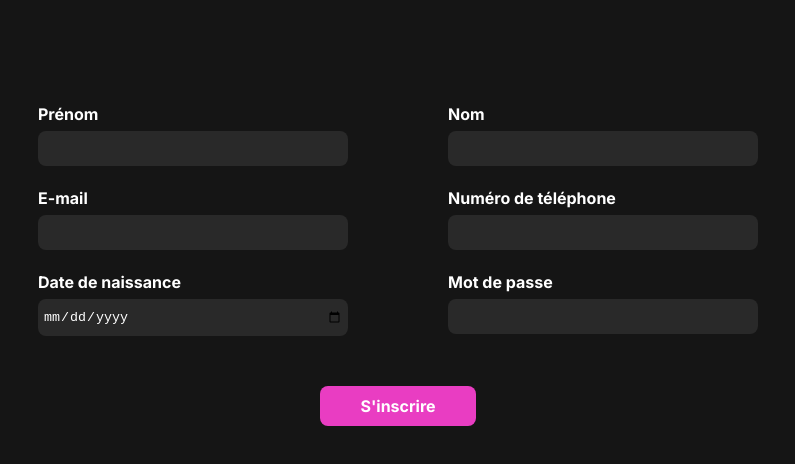
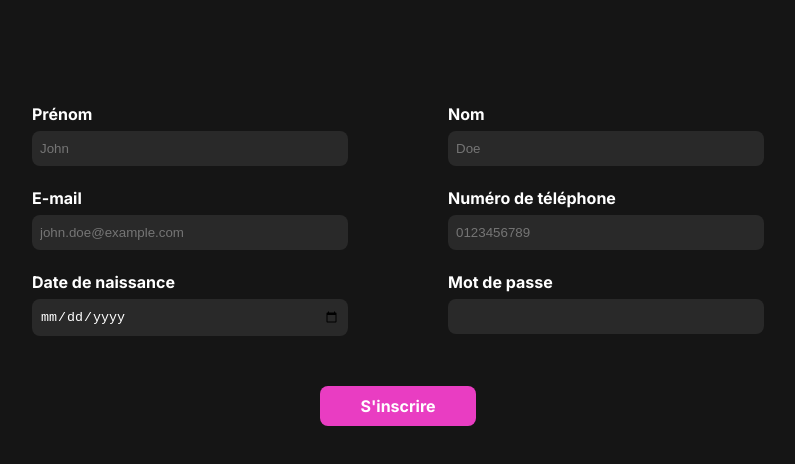
Before and after one commit to Cxlxst/proLinker, a React (Vite) app in the folder Frontend/: page /register in a window 1280 px wide. Shown: the top 464 px of the page, without its empty margins (242-1037 px from the left). Built offline with nearby package versions, Linux system fonts and the light colour scheme.

Commit message:
update rows/columns

```diff
--- a/Frontend/src/App.css
+++ b/Frontend/src/App.css
@@ -53,6 +53,11 @@ body{
   background-color: #151515;
   color: #FFFFFF;
 
+  b{
+    color: #E93DC2;
+    font-weight: 800;
+  }
+
   button{
     border: none;
     padding: 10px 40px;
@@ -95,7 +100,7 @@ body{
   input{
     border: none;
     border-radius: 8px;
-    padding: 10px 5px;
+    padding: 10px 8px;
     width: 300px;
     background-color: #292929;
     color: #FFFFFF;
@@ -115,4 +120,13 @@ body{
 
     transition: 0.5s;
   }
+
+  .row{
+    display: flex;
+    flex-direction: row;
+
+    div{
+      margin: 0px 50px;
+    }
+  }
 }
--- a/Frontend/src/pages/Register.jsx
+++ b/Frontend/src/pages/Register.jsx
@@ -3,31 +3,34 @@ export default function Register(){
         <body>
             <div className="container">
                 <div className="column">
+                    <div className="row">
                         <div>
                             <label>Prénom</label>
-                        <input type="text"/>
+                            <input type="text" placeholder="John"/>
                         </div>
 
                         <div>
-                        <label>E-mail</label>
-                        <input type="email"/>
-                    </div>
-
-                    <div>
-                        <label>Date de naissance</label>
-                        <input type="date"/>
+                            <label>Nom</label>
+                            <input type="text" placeholder="Doe"/>
                         </div>
                     </div>
 
-                <div className="column">
+                    <div className="row">
                         <div>
-                        <label>Nom</label>
-                        <input type="text"/>
+                            <label>E-mail</label>
+                            <input type="email" placeholder="john.doe@example.com"/>
                         </div>
 
                         <div>
                             <label>Numéro de téléphone</label>
-                        <input type="tel"/>
+                            <input type="tel" placeholder="0123456789"/>
+                        </div>
+                    </div>
+
+                    <div className="row">
+                        <div>
+                            <label>Date de naissance</label>
+                            <input type="date"/>
                         </div>
 
                         <div>
@@ -36,6 +39,7 @@ export default function Register(){
                         </div>
                     </div>
                 </div>
+            </div>
 
             <button>S'inscrire</button>
         </body>
```
Lines whose indentation alone changed are shown as unchanged.
